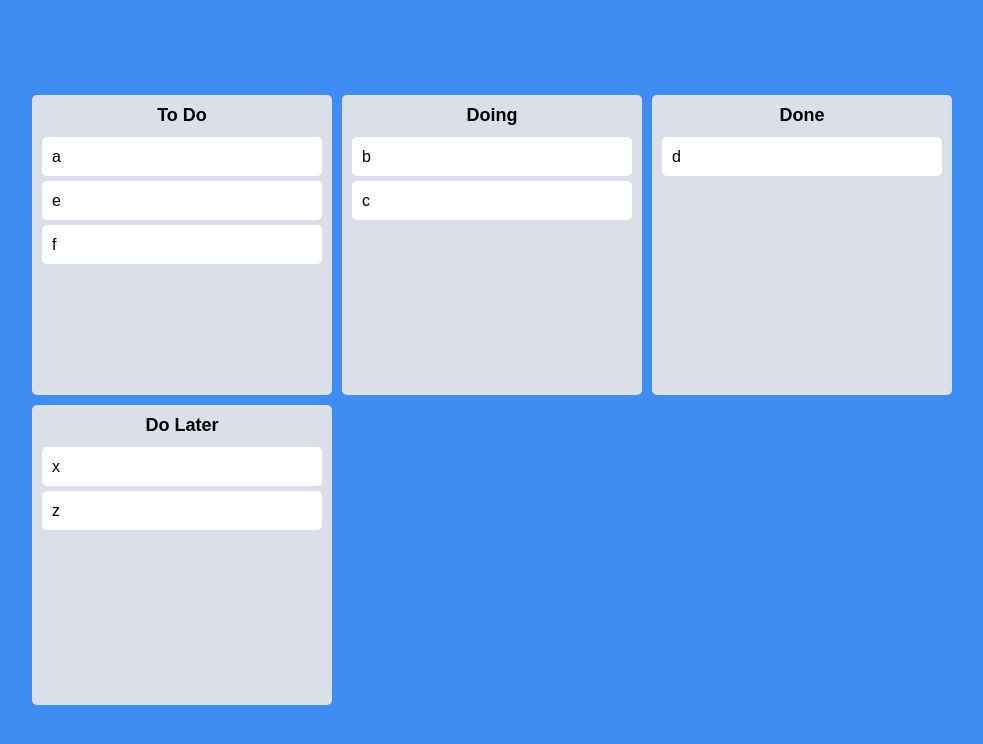
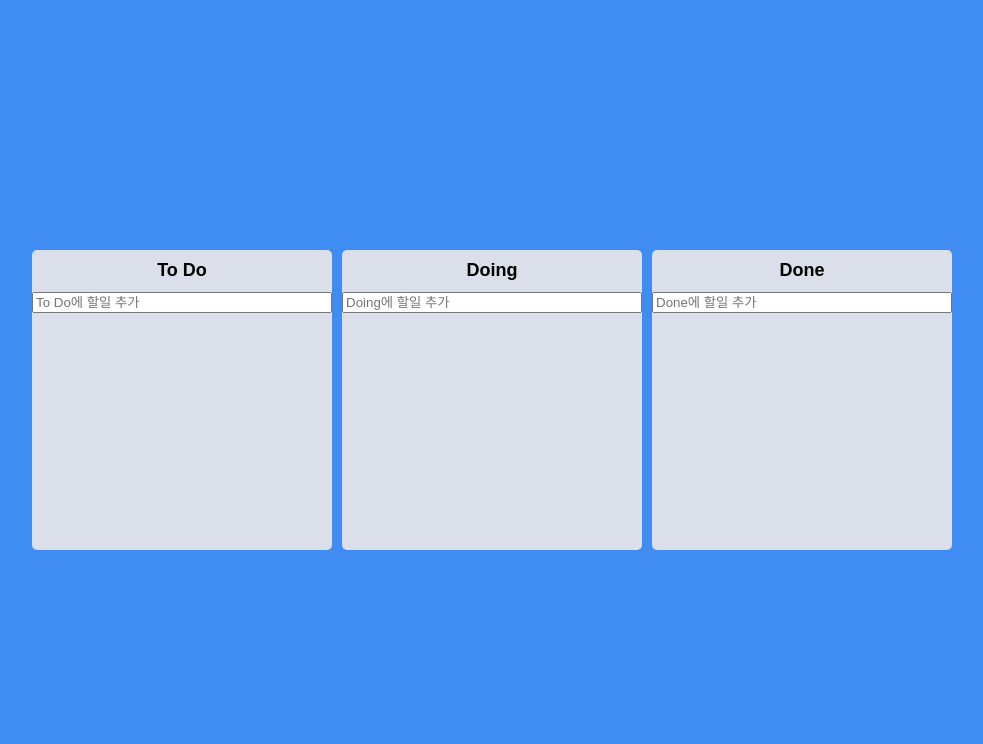
Before and after one commit to Mun-cloud/react-master, a React (Create React App) app: page / in a window 1280 px wide. Shown: the top 744 px of the page, without its empty margins (268-1251 px from the left). Built offline with nearby package versions, Linux system fonts and the light colour scheme.

Commit message:
to do list 완료(

```diff
--- a/src/App.tsx
+++ b/src/App.tsx
@@ -31,19 +31,39 @@
    */
   const onDragEnd = (info: DropResult) => {
     const { draggableId, destination, source } = info;
+    if (!destination) return;
     // 같은 Board에서 움직였을 때
-    if (source.droppableId === destination?.droppableId) {
-      setToDos((oldToDos) => {
+    if (source.droppableId === destination.droppableId) {
+      setToDos((allBoards) => {
         // 변화가 일어난 board의 값만 새로운 배열로 복사한다.
         // 기존의 값을 그냥 return하게 되는 경우엔 변동이 없음으로 인지함으로 새로운 배열 생성
-        const boardCopy = [...oldToDos[source.droppableId]];
+        const boardCopy = [...allBoards[source.droppableId]];
+        // source.index값으로 선택한 Object를 지정함.
+        const taskObj = boardCopy[source.index];
         // 1) source.index에 해당하는 값을 지움
         boardCopy.splice(source.index, 1);
+        // 2) destination.index에 해당하는 위치에 지정된 taskObj를 넣음
+        boardCopy.splice(destination.index, 0, taskObj);
+        return {
+          ...allBoards,
+          [source.droppableId]: boardCopy,
+        };
+      });
+    }
+    // 다른 board로 넘길 때
+    if (source.droppableId !== destination.droppableId) {
+      setToDos((allBoards) => {
+        const sourceBoard = [...allBoards[source.droppableId]];
+        const destinationBoard = [...allBoards[destination.droppableId]];
+        const taskObj = sourceBoard[source.index];
+        // 1) source.index에 해당하는 값을 지움
+        sourceBoard.splice(source.index, 1);
         // 2) destination.index에 해당하는 위치에 draggableId를 넣음
-        boardCopy.splice(destination?.index, 0, draggableId);
+        destinationBoard.splice(destination.index, 0, taskObj);
         return {
-          ...oldToDos,
-          [source.droppableId]: boardCopy,
+          ...allBoards,
+          [source.droppableId]: sourceBoard,
+          [destination.droppableId]: destinationBoard,
         };
       });
     }
@@ -53,8 +73,12 @@
     <DragDropContext onDragEnd={onDragEnd}>
       <Wrapper>
         <Boards>
-          {Object.keys(toDos).map((boardId) => (
-            <Board boardId={boardId} key={boardId} toDos={toDos[boardId]} />
+          {Object.keys(toDos).map((boardName) => (
+            <Board
+              boardName={boardName}
+              key={boardName}
+              toDos={toDos[boardName]}
+            />
           ))}
         </Boards>
       </Wrapper>
--- a/src/Components/Board.tsx
+++ b/src/Components/Board.tsx
@@ -1,15 +1,36 @@
 import { Droppable } from "react-beautiful-dnd";
+import { useForm } from "react-hook-form";
+import { useSetRecoilState } from "recoil";
 import styled from "styled-components";
+import { ITodo, toDoState } from "../atom";
 import DragabbleCard from "./DragabbleCard";
 
 const Wrapper = styled.div`
   width: 300px;
-  padding: 20px 10px;
   padding-top: 10px;
   background-color: ${(props) => props.theme.boardColor};
   border-radius: 5px;
-  min-height: 200px;
   min-height: 300px;
+  display: flex;
+  flex-direction: column;
+  overflow: hidden;
+`;
+
+interface IAreaProps {
+  isDraggingOver: boolean;
+  isDraggingFromThis: boolean;
+}
+
+const Area = styled.div<IAreaProps>`
+  background-color: ${(props) =>
+    props.isDraggingOver
+      ? "#dfe6e9"
+      : props.isDraggingFromThis
+      ? "#b2bec3"
+      : "transparent"};
+  flex-grow: 1;
+  transition: background-color 0.1s ease-in-out;
+  padding: 20px;
 `;
 
 const Title = styled.h2`
@@ -19,26 +40,70 @@
   font-size: 18px;
 `;
 
+const Form = styled.form`
+  width: 100%;
+  input {
+    width: 100%;
+  }
+`;
+
 interface IboardProps {
-  toDos: string[];
-  boardId: string;
+  toDos: ITodo[];
+  boardName: string;
 }
 
-function Board({ toDos, boardId }: IboardProps) {
+interface IForm {
+  toDo: string;
+}
+
+function Board({ toDos, boardName }: IboardProps) {
+  const { register, setValue, handleSubmit } = useForm<IForm>();
+  const setToDos = useSetRecoilState(toDoState);
+  const onValid = ({ toDo }: IForm) => {
+    const newToDo = {
+      id: Date.now(),
+      text: toDo,
+    };
+    setToDos((allBoards) => {
+      return {
+        ...allBoards,
+        [boardName]: [newToDo, ...allBoards[boardName]],
+      };
+    });
+    setValue("toDo", "");
+  };
+
   return (
     <Wrapper>
-      <Title>{boardId}</Title>
+      <Title>{boardName}</Title>
+      <Form onSubmit={handleSubmit(onValid)}>
+        <input
+          {...register("toDo", { required: true })}
+          type="text"
+          placeholder={`${boardName}에 할일 추가`}
+        />
+      </Form>
       {/* 아이디값(droppableId) 필요 */}
-      <Droppable droppableId={boardId}>
+      <Droppable droppableId={boardName}>
         {/* 함수를 내용으로 사용해야 함 */}
-        {(magic) => (
-          <div ref={magic.innerRef} {...magic.droppableProps}>
+        {(magic, info) => (
+          <Area
+            isDraggingOver={info.isDraggingOver}
+            isDraggingFromThis={Boolean(info.draggingFromThisWith)}
+            ref={magic.innerRef} // react코드를 이용해 HTML요소를 지정하고 가져올 수 있는 방법
+            {...magic.droppableProps}
+          >
             {/* 아이디값(draggableId), index(sorting을 위해) 필요 */}
             {toDos.map((toDo, index) => (
-              <DragabbleCard key={toDo} toDo={toDo} index={index} />
+              <DragabbleCard
+                key={toDo.id}
+                toDoId={toDo.id}
+                toDoText={toDo.text}
+                index={index}
+              />
             ))}
             {magic.placeholder}
-          </div>
+          </Area>
         )}
       </Droppable>
     </Wrapper>
--- a/src/Components/DragabbleCard.tsx
+++ b/src/Components/DragabbleCard.tsx
@@ -2,31 +2,35 @@
 import { Draggable } from "react-beautiful-dnd";
 import styled from "styled-components";
 
-const Card = styled.div`
+const Card = styled.div<{ isDragging: boolean }>`
   border-radius: 5px;
   padding: 10px 10px;
   margin-bottom: 5px;
-  background-color: ${(props) => props.theme.cardColor};
+  background-color: ${(props) =>
+    props.isDragging ? "#74b9ff" : props.theme.cardColor};
+  box-shadow: ${(props) =>
+    props.isDragging ? "0px 2px 5px rgba(0,0,0,0.05)" : "none"};
 `;
 
 interface DraggableCardProps {
-  toDo: string;
+  toDoId: number;
+  toDoText: string;
   index: number;
 }
 
-function DraggableCard({ toDo, index }: DraggableCardProps) {
-  console.log(toDo, "렌더링 됨");
+function DraggableCard({ toDoId, toDoText, index }: DraggableCardProps) {
   return (
     // Draggable의 키와 Id값은 같아야 함
-    <Draggable key={toDo} draggableId={toDo} index={index}>
+    <Draggable draggableId={toDoId + ""} index={index}>
       {/* 함수를 내용으로 새용해야 함 */}
-      {(magic) => (
+      {(magic, snapshot) => (
         <Card
+          isDragging={snapshot.isDragging}
           ref={magic.innerRef}
           {...magic.dragHandleProps}
           {...magic.draggableProps}
         >
-          {toDo}
+          {toDoText}
         </Card>
       )}
     </Draggable>
--- a/src/atom.tsx
+++ b/src/atom.tsx
@@ -1,15 +1,19 @@
 import { atom } from "recoil";
 
+export interface ITodo {
+  id: number;
+  text: string;
+}
+
 interface IToDoState {
-  [key: string]: string[];
+  [key: string]: ITodo[];
 }
 
 export const toDoState = atom<IToDoState>({
   key: "toDo",
   default: {
-    "To Do": ["a", "e", "f"],
-    Doing: ["b", "c"],
-    Done: ["d"],
-    "Do Later": ["x", "z"],
+    "To Do": [],
+    Doing: [],
+    Done: [],
   },
 });
```
